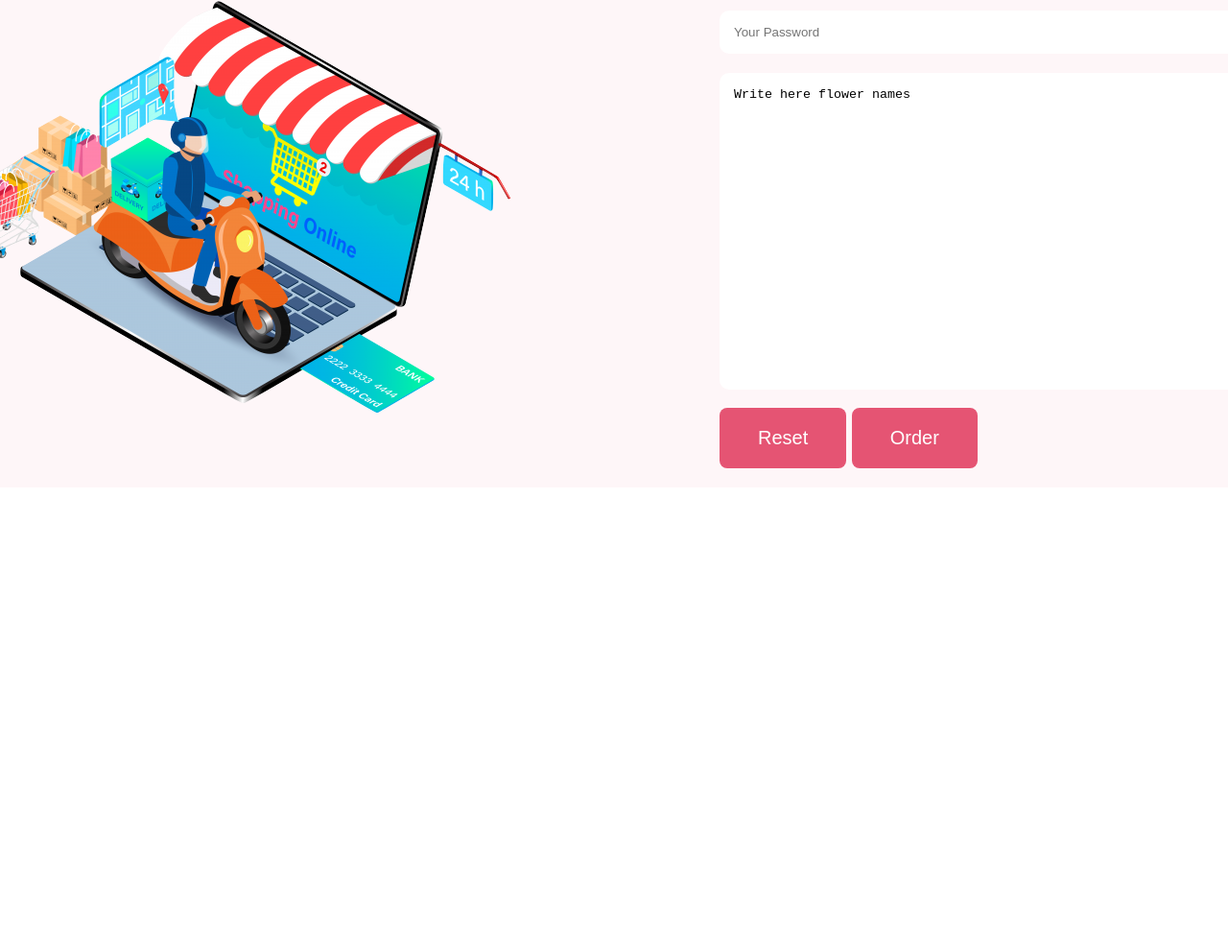
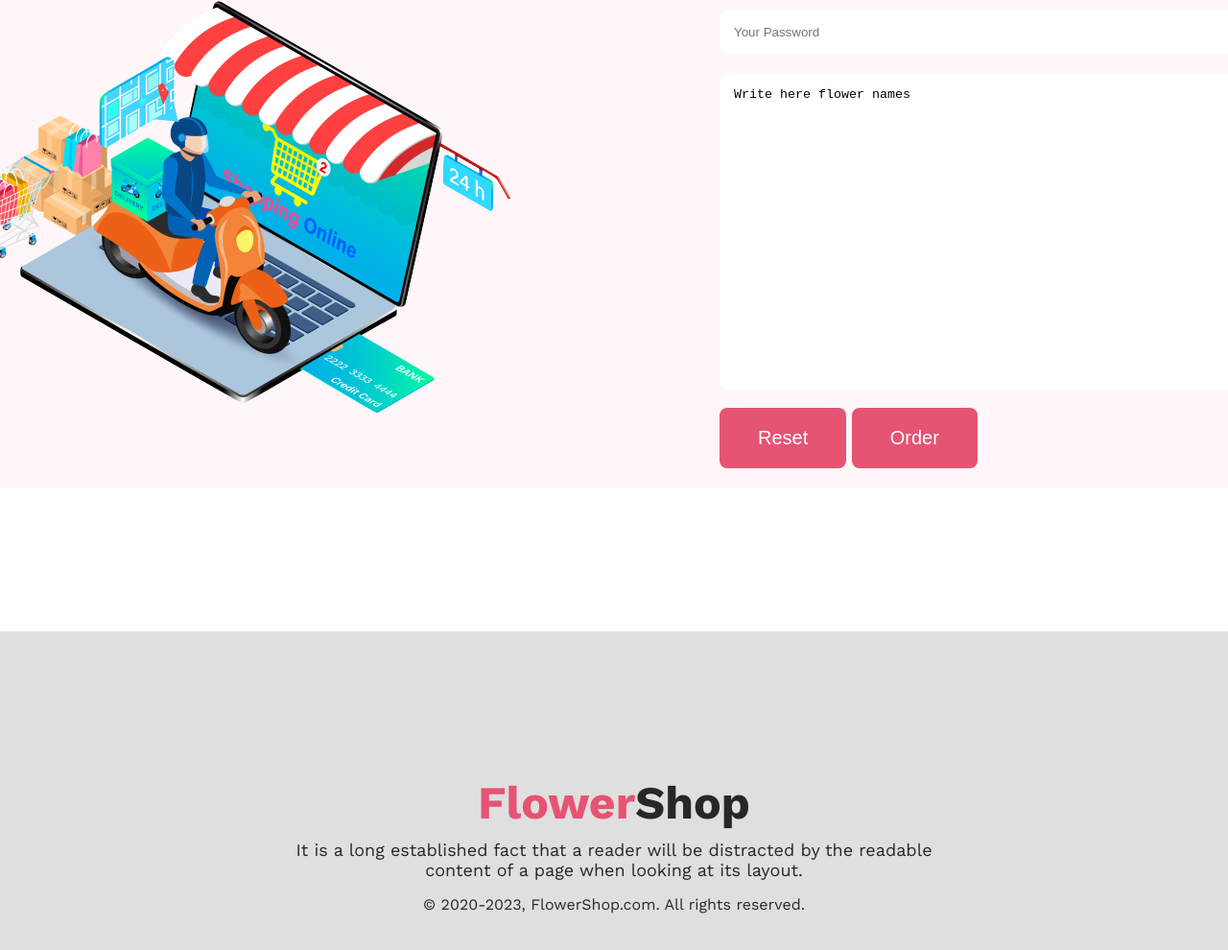
Before and after one commit to ronysarker49/flower-shop-assignment-main, a plain HTML site: page index.html in a window 1280 px wide. Shown: the part 4247-5237 px from the top of the page at 96% size. Before the commit the page ends 4755 px from the top, so only its background shows below. Drawn offline with nearby package versions, Linux system fonts and the light colour scheme.

Commit message:
footer all added

```diff
--- a/index.html
+++ b/index.html
@@ -116,13 +116,21 @@
                     <button class="btn-primary">Reset</button>
                     <button class="btn-primary">Order</button>
                 </form>
-
             </div>
         </section>
     </main>
 
     <footer>
+        <div class="foot-items">
 
+            <h3 class="foot-title">Flower<span>Shop</span></h3>
+            <p class="foot-description">It is a long established fact that a reader will be distracted by the readable
+                <br>
+                content of a page when looking
+                at its layout.</p>
+            <p class="foot-copy-rigth">&copy; 2020-2023, FlowerShop.com. All rights reserved.</p>
+
+        </div>
     </footer>
 
 </body>
--- a/styles/style.css
+++ b/styles/style.css
@@ -255,3 +255,43 @@ textarea {
 .order-items button {
     margin: 15px 0 20px 0;
 }
+
+/* footer relates styles */
+
+footer {
+    background-color: rgba(95, 95, 95, 0.199);
+    margin-top: 150px;
+    text-align: center;
+    height: 400px;
+}
+
+.foot-items {
+    justify-content: center;
+    align-items: center;
+    text-align: center;
+    padding: 150px 0 0 0;
+}
+
+.foot-title {
+    color: #E55473;
+    font-size: 48px;
+    font-weight: 800;
+    margin: 0 0 10px 0;
+}
+
+.foot-title span {
+    color: #272727;
+}
+
+.foot-description {
+    color: #272727;
+    text-align: center;
+    font-size: 18px;
+    font-weight: 400;
+    margin: 0;
+}
+
+.foot-copy-rigth {
+    color: #272727;
+    text-align: center;
+}
```
